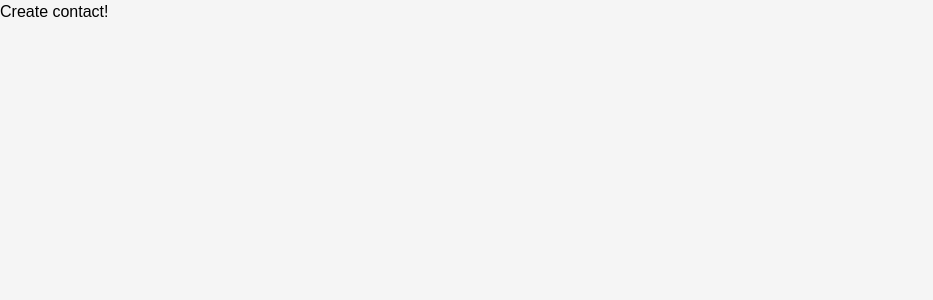
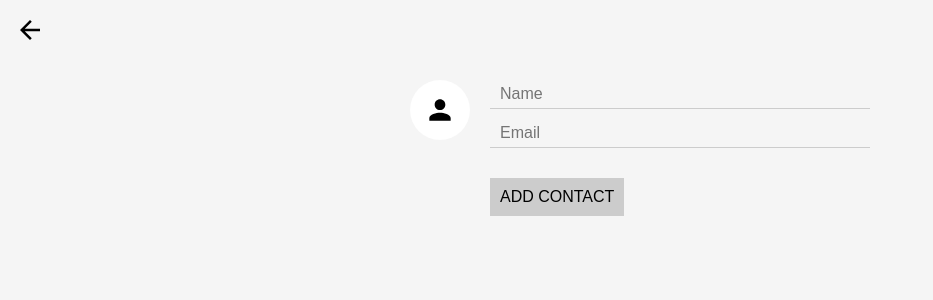
Before and after one commit to LeandroLM/reactnd-contacts, a React (Create React App) app: page /create in a window 1280 px wide. Shown: the top 300 px of the page, without its empty margins (0-933 px from the left). Built offline with nearby package versions, Linux system fonts and the light colour scheme; no server answers.

Commit message:
Build form to create new contacts

```diff
--- a/src/CreateContact.js
+++ b/src/CreateContact.js
@@ -1,9 +1,25 @@
 import React, { Component } from 'react'
+import { Link } from 'react-router-dom'
+import ImageInput from './ImageInput'
 
 class CreateContact extends Component {
   render() {
     return (
-      <div>Create contact!</div>
+      <div>
+        <Link className="close-create-contact" to="/">Close</Link>
+        <form className="create-contact-form">
+          <ImageInput
+            className="create-contact-avatar-input"
+            name="avatarURL"
+            maxHeight={64}
+          />
+          <div className="create-contact-details">
+            <input type="text" name="name" placeholder="Name"/>
+            <input type="text" name="email" placeholder="Email"/>
+            <button>Add Contact</button>
+          </div>
+        </form>
+      </div>
     )
   }
 }
```
